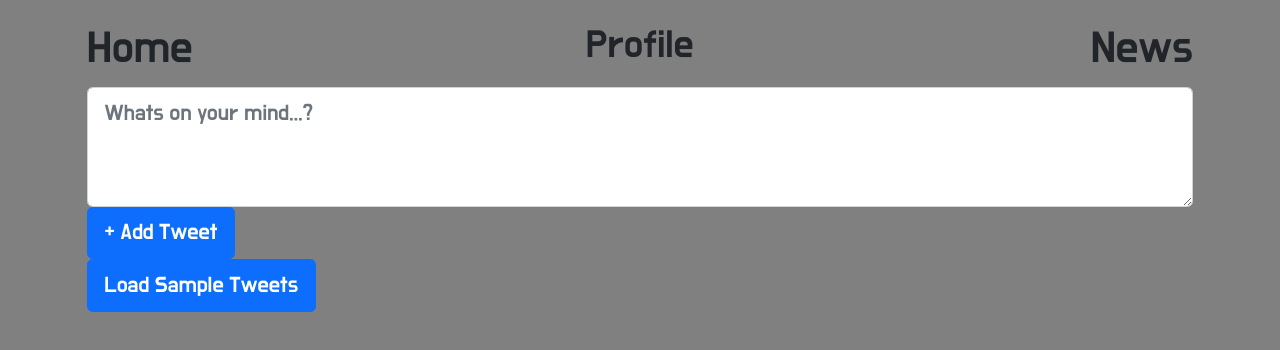
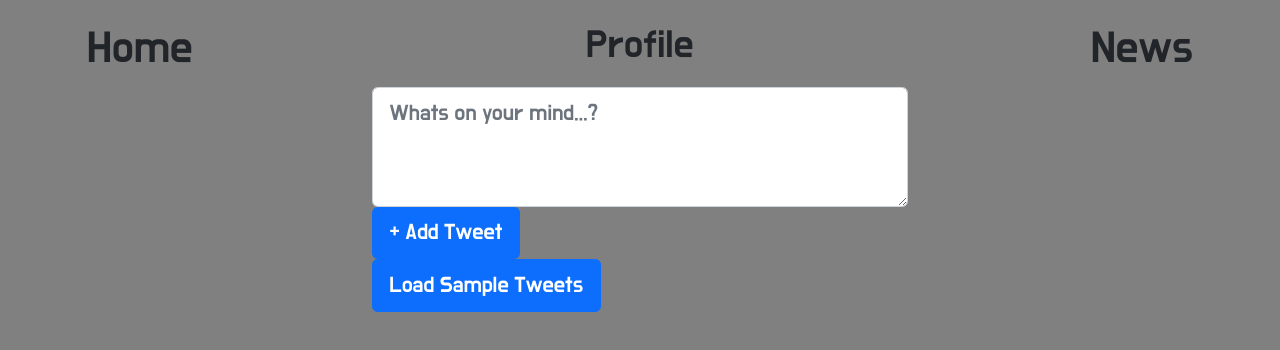
Before and after one commit to GRANDMAC96/twitter_app, a React (Create React App) app: page / in a window 1280 px wide. Shown: the top 350 px of the page. Built offline with nearby package versions, Linux system fonts and the light colour scheme.

Commit message:
added bootstrap grid to app.js

```diff
--- a/src/components/App.js
+++ b/src/components/App.js
@@ -34,15 +34,28 @@ class App extends React.Component {
 
   render() {
     return (
-      <div>
+      <>
+        <div className="row">
           <Header />
+        </div>
+        <div className="row">
+          <div className="col-3">
+
+          </div>
+          <div className="col-6">
             <AddTweetForm addTweet={this.addTweet} />
             <TweetDashboard
               loadSampleTweets={this.loadSampleTweets}
               tweets={this.state.tweets}
             />
+          </div>
+          <div className="col-3">
 
           </div>
+
+        </div>
+      </>
+
     );
   }
 }
--- a/src/components/Header.js
+++ b/src/components/Header.js
@@ -6,11 +6,11 @@ import Container from 'react-bootstrap/Container';
 class Header extends React.Component {
     render() {
         return (
-            <div className="row">
+            <>
                 <h2 className="col-3 text-left">Home</h2>
                 <h3 className="col-6 text-center">Profile</h3>
                 <h2 className="col-3 text-right">News</h2>
-            </div>
+            </>
         );
     }
 }
```
Lines whose indentation alone changed are shown as unchanged.
